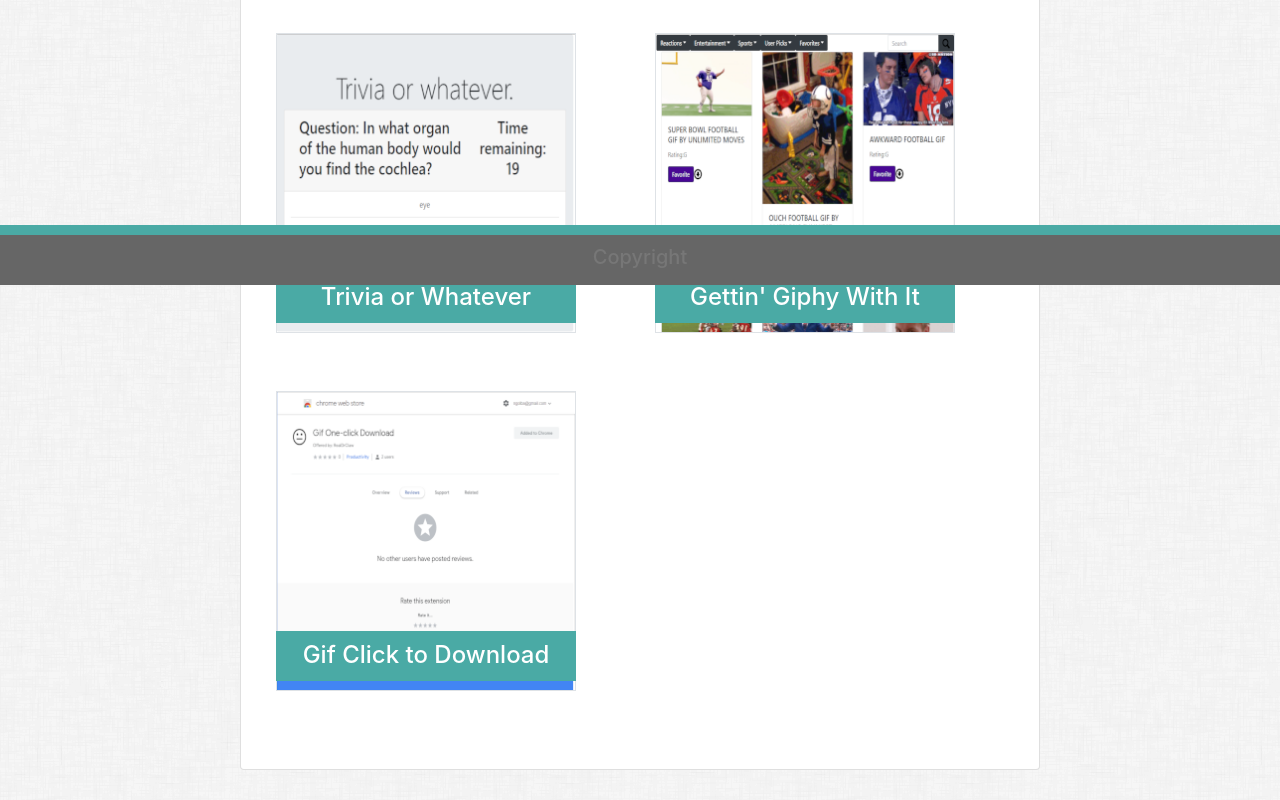
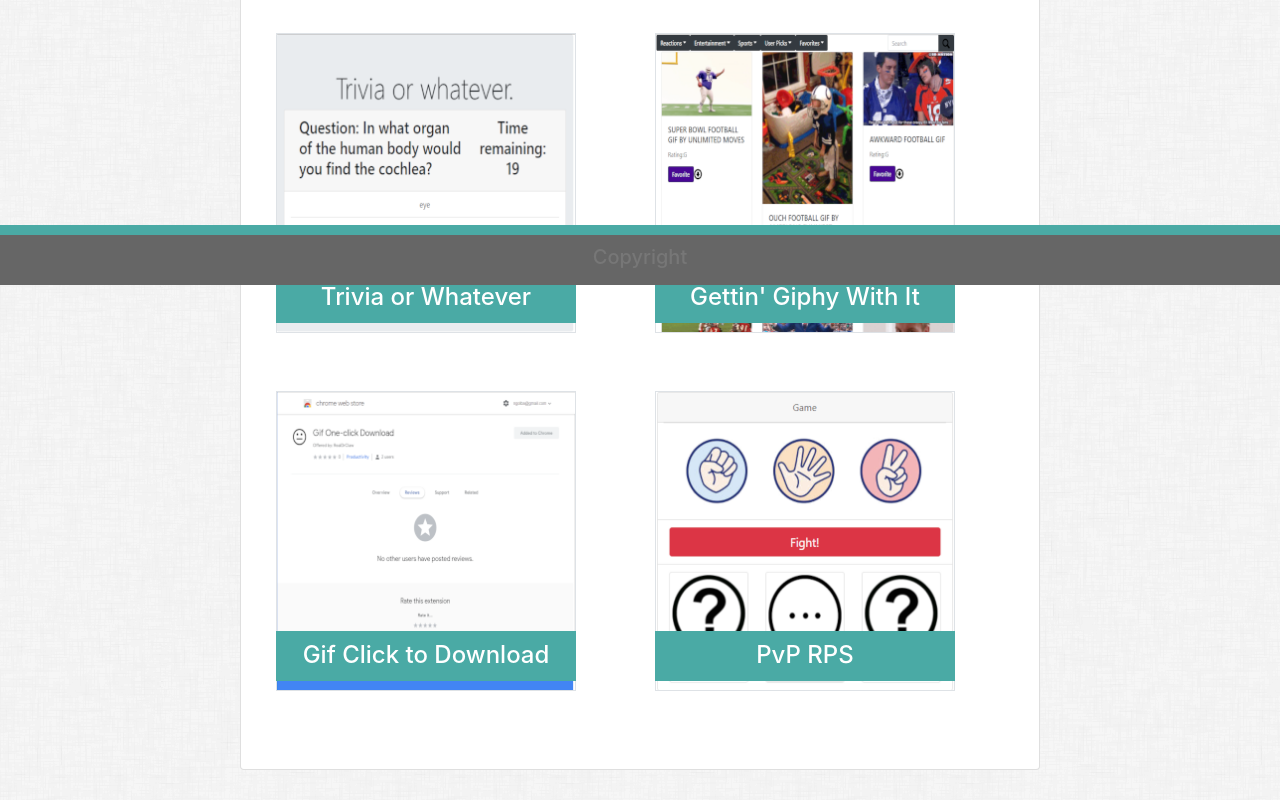
Before and after one commit to ngolba/Bootstrap-Portfolio, a plain HTML site: page portfolio.html in a window 1280 px wide. Shown: the part 515-1315 px from the top of the page. Drawn offline with nearby package versions, Linux system fonts and the light colour scheme; files whose address does not match are found by name.

Commit message:
added rps

```diff
--- a/portfolio.html
+++ b/portfolio.html
@@ -59,8 +59,8 @@
                         <h4 id="placeholderText">Gif Click to Download Extension</h4>
                     </div>
                     <div class="col-xs-12 col-sm-6 col-md-6">
-                        <!-- <img class="img-fluid" src="http://via.placeholder.com/500x500">
-                        <h4 id="placeholderText">Placeholder</h4> -->
+                        <a href="https://ngolba.github.io/RPS-Multiplayer/"><img class="img-fluid border" src="assets/images/rps capture.PNG" height="300px" width="300px"></a>
+                        <h4 id="placeholderText">PvP RPS</h4>
                     </div>
                 </div>
             </div>
```
Also changed, not shown: assets/images/rps capture.PNG (added).
